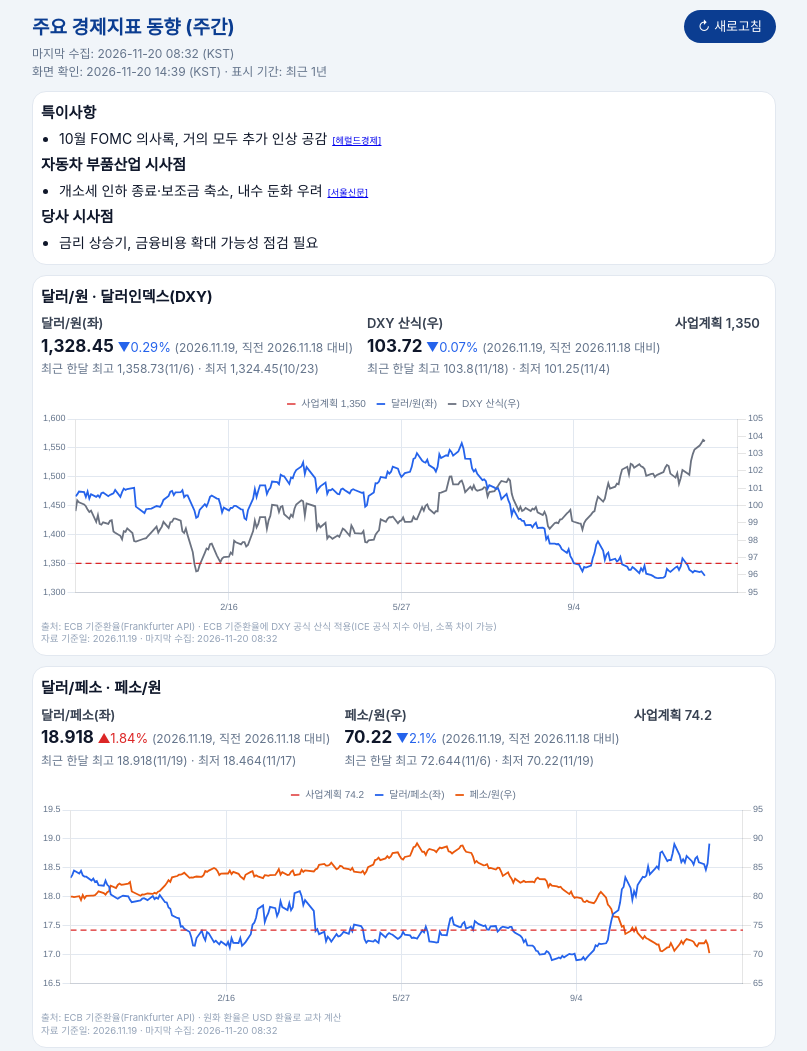
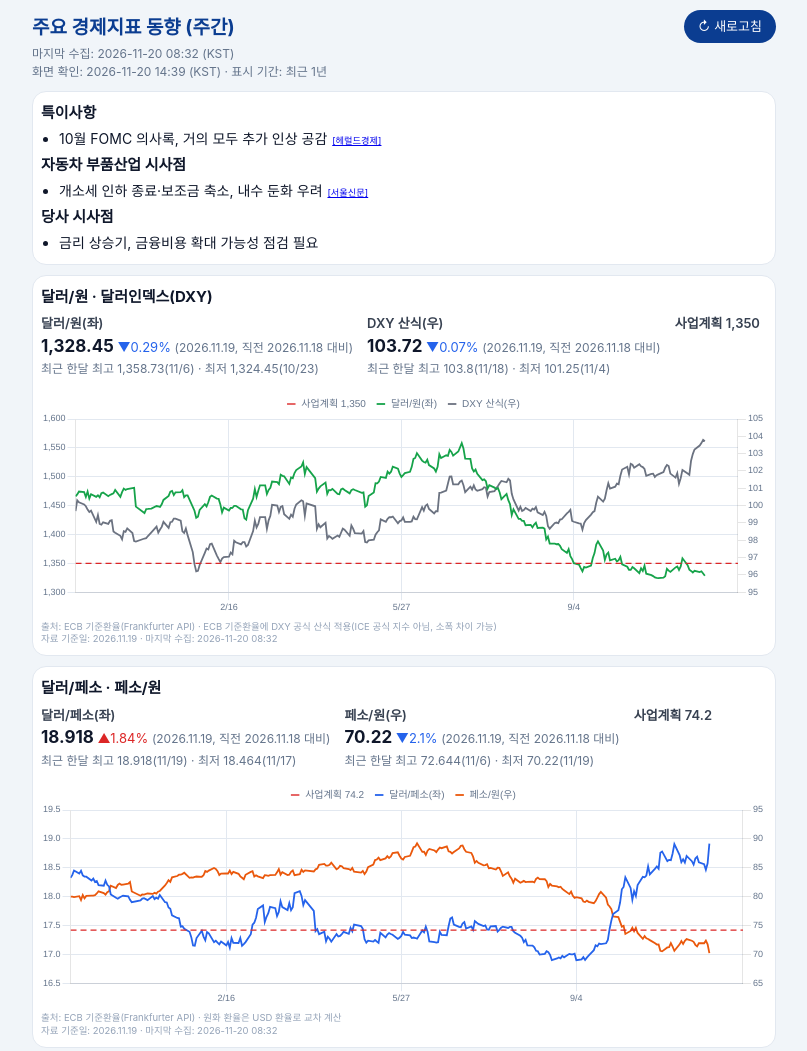
Before and after one commit to loveymk1982/macro-dashboard, a plain HTML site: page index.html in a window 1280 px wide. Shown: the top 1051 px of the page, without its empty margins (236-1043 px from the left). Drawn offline with nearby package versions, Linux system fonts and the light colour scheme.

Commit message:
Update index.html

```diff
--- a/index.html
+++ b/index.html
@@ -29,7 +29,7 @@ footer{font-size:11.5px;color:var(--mu);padding:4px 2px 20px}
 <script>
 const B="#2563eb",L="#ea580c",O="#6b7280",G="#16a34a",BAR="#cbd5e1";
 const CH=[
-{t:"달러/원 · 달러인덱스(DXY)",s:[{k:"usdkrw",n:"달러/원(좌)",a:"y",c:B},{k:"dxy",n:"DXY 산식(우)",a:"y1",c:O}],p:["usdkrw","y"]},
+{t:"달러/원 · 달러인덱스(DXY)",s:[{k:"usdkrw",n:"달러/원(좌)",a:"y",c:G},{k:"dxy",n:"DXY 산식(우)",a:"y1",c:O}],p:["usdkrw","y"]},
 {t:"달러/페소 · 페소/원",s:[{k:"usdmxn",n:"달러/페소(좌)",a:"y",c:B},{k:"mxnkrw",n:"페소/원(우)",a:"y1",c:L}],p:["mxnkrw","y1"]},
 {t:"달러/위안 · 위안/원",s:[{k:"usdcny",n:"달러/위안(좌)",a:"y",c:B},{k:"cnykrw",n:"위안/원(우)",a:"y1",c:L}],p:["cnykrw","y1"]},
 {t:"달러/루피 · 루피/원",s:[{k:"usdinr",n:"달러/루피(좌)",a:"y",c:B},{k:"inrkrw",n:"루피/원(우)",a:"y1",c:L}],p:["inrkrw","y1"]},
```
